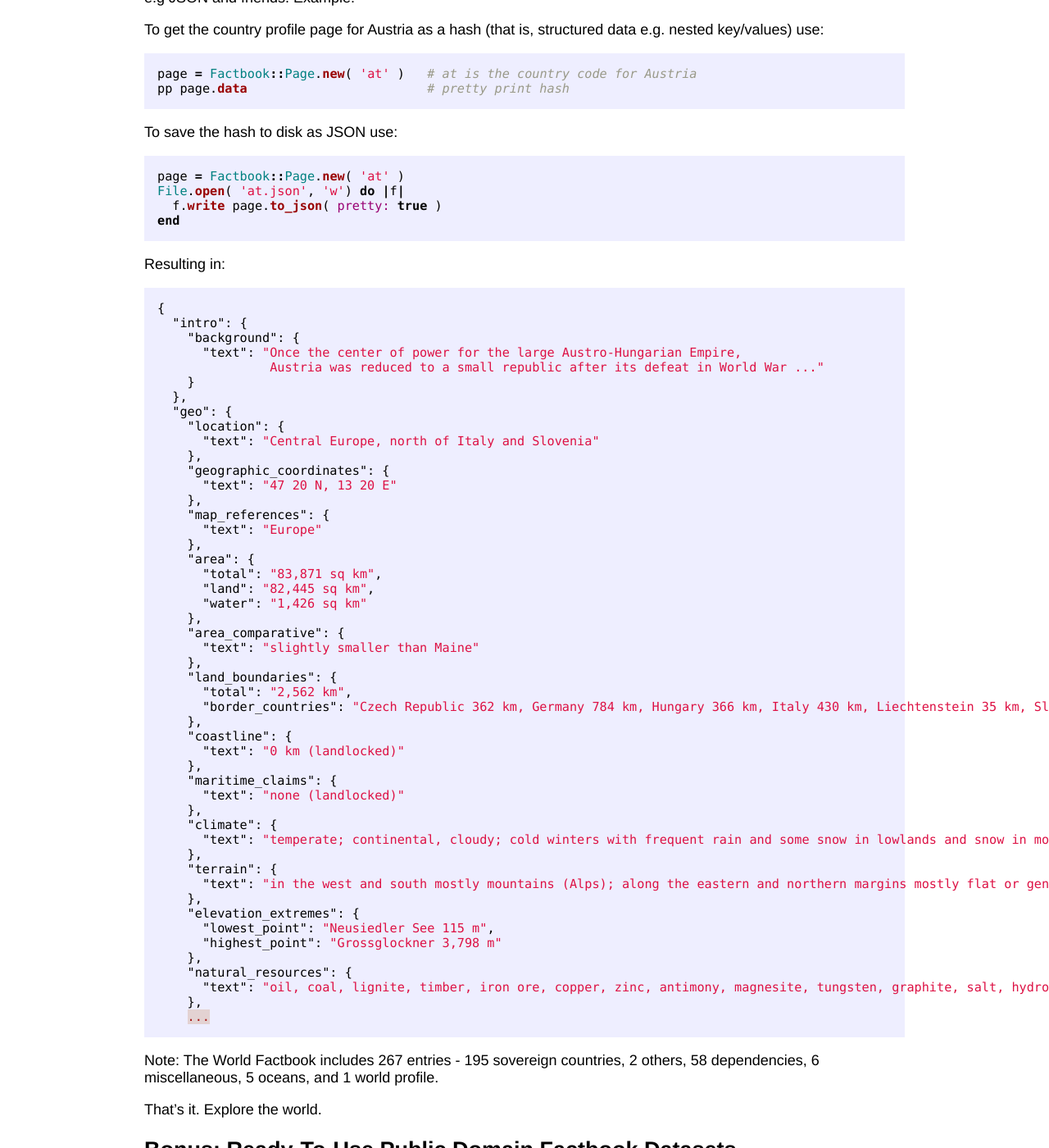
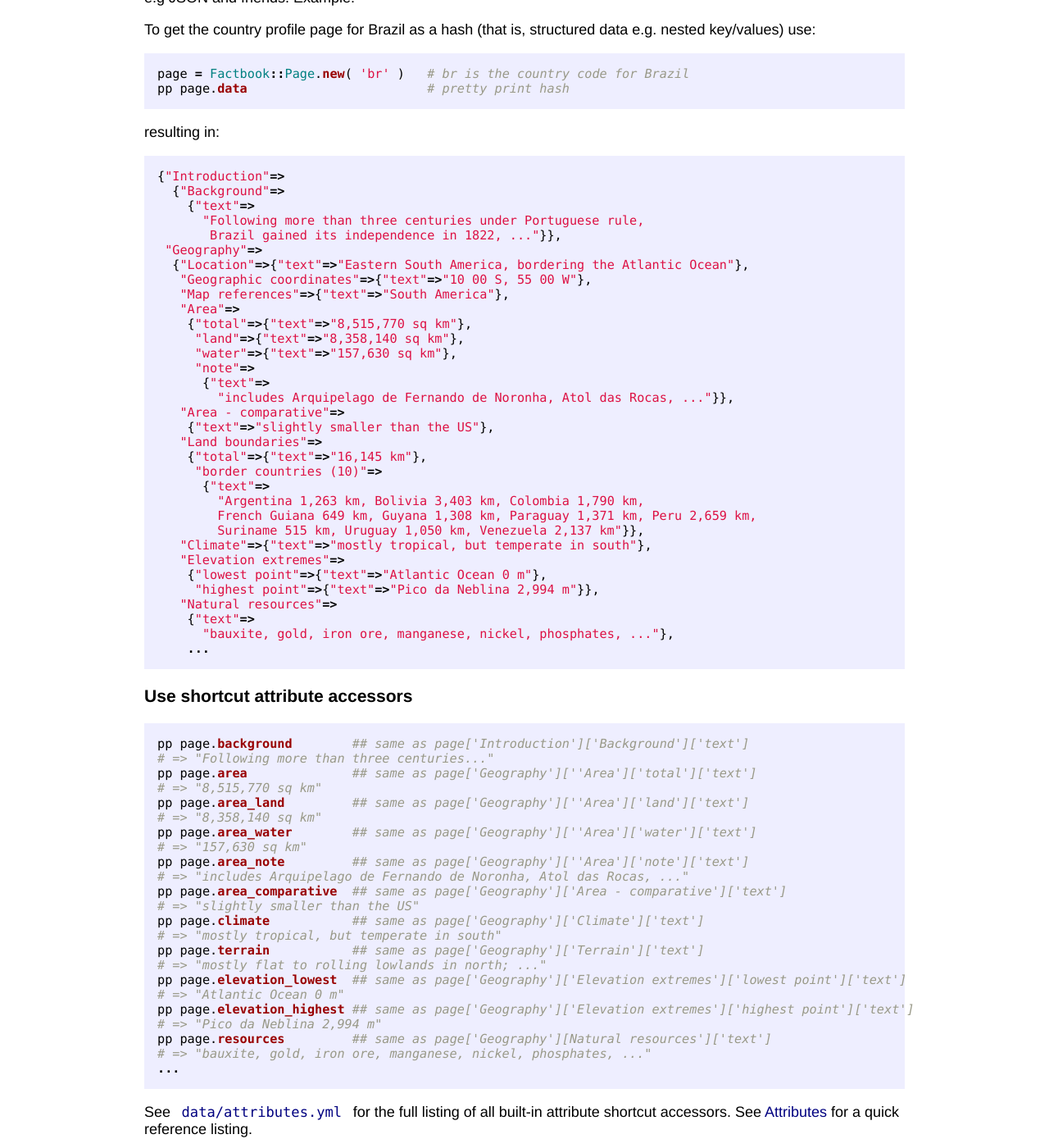
Before and after one commit to wongatron/calendar, a Jekyll site: the page built from 02-factbook.md, in a window 1280 px wide and 1400 px high, scrolled down 513 px. Shown: the whole window at 82% size. Built offline with Jekyll 4.4.1, drawn with Linux system fonts in a browser that asks for light colours; our own code applies the rules of GitHub Pages for plain Markdown files; some of the changed text lies outside the part shown.

Commit message:
Update 02-factbook.md

````diff
--- a/02-factbook.md
+++ b/02-factbook.md
@@ -21,76 +21,165 @@ The factbook library ships with scripts for the world factbook that let you turn
 e.g JSON and friends. Example:
 
 
-To get the country profile page for Austria as a hash (that is, structured data e.g. nested key/values)
+To get the country profile page for Brazil as a hash (that is, structured data e.g. nested key/values)
 use:
 
 ``` ruby
-page = Factbook::Page.new( 'at' )   # at is the country code for Austria
+page = Factbook::Page.new( 'br' )   # br is the country code for Brazil
 pp page.data                        # pretty print hash
 ```
 
-To save the hash to disk as JSON use:
+resulting in:
 
 ``` ruby
-page = Factbook::Page.new( 'at' )
-File.open( 'at.json', 'w') do |f|
-  f.write page.to_json( pretty: true )
+{"Introduction"=>
+  {"Background"=>
+    {"text"=>
+      "Following more than three centuries under Portuguese rule,
+       Brazil gained its independence in 1822, ..."}},
+ "Geography"=>
+  {"Location"=>{"text"=>"Eastern South America, bordering the Atlantic Ocean"},
+   "Geographic coordinates"=>{"text"=>"10 00 S, 55 00 W"},
+   "Map references"=>{"text"=>"South America"},
+   "Area"=>
+    {"total"=>{"text"=>"8,515,770 sq km"},
+     "land"=>{"text"=>"8,358,140 sq km"},
+     "water"=>{"text"=>"157,630 sq km"},
+     "note"=>
+      {"text"=>
+        "includes Arquipelago de Fernando de Noronha, Atol das Rocas, ..."}},
+   "Area - comparative"=>
+    {"text"=>"slightly smaller than the US"},
+   "Land boundaries"=>
+    {"total"=>{"text"=>"16,145 km"},
+     "border countries (10)"=>
+      {"text"=>
+        "Argentina 1,263 km, Bolivia 3,403 km, Colombia 1,790 km,
+        French Guiana 649 km, Guyana 1,308 km, Paraguay 1,371 km, Peru 2,659 km,
+        Suriname 515 km, Uruguay 1,050 km, Venezuela 2,137 km"}},
+   "Climate"=>{"text"=>"mostly tropical, but temperate in south"},
+   "Elevation extremes"=>
+    {"lowest point"=>{"text"=>"Atlantic Ocean 0 m"},
+     "highest point"=>{"text"=>"Pico da Neblina 2,994 m"}},
+   "Natural resources"=>
+    {"text"=>
+      "bauxite, gold, iron ore, manganese, nickel, phosphates, ..."},
+    ...
+```
+
+### Use shortcut attribute accessors
+
+``` ruby
+pp page.background        ## same as page['Introduction']['Background']['text']
+# => "Following more than three centuries..."
+pp page.area              ## same as page['Geography'][''Area']['total']['text']
+# => "8,515,770 sq km"
+pp page.area_land         ## same as page['Geography'][''Area']['land']['text']
+# => "8,358,140 sq km"
+pp page.area_water        ## same as page['Geography'][''Area']['water']['text']
+# => "157,630 sq km"
+pp page.area_note         ## same as page['Geography'][''Area']['note']['text']
+# => "includes Arquipelago de Fernando de Noronha, Atol das Rocas, ..."
+pp page.area_comparative  ## same as page['Geography']['Area - comparative']['text']
+# => "slightly smaller than the US"
+pp page.climate           ## same as page['Geography']['Climate']['text']
+# => "mostly tropical, but temperate in south"
+pp page.terrain           ## same as page['Geography']['Terrain']['text']
+# => "mostly flat to rolling lowlands in north; ..."
+pp page.elevation_lowest  ## same as page['Geography']['Elevation extremes']['lowest point']['text']
+# => "Atlantic Ocean 0 m"
+pp page.elevation_highest ## same as page['Geography']['Elevation extremes']['highest point']['text']
+# => "Pico da Neblina 2,994 m"
+pp page.resources         ## same as page['Geography'][Natural resources']['text']
+# => "bauxite, gold, iron ore, manganese, nickel, phosphates, ..."
+...
+```
+
+See [`data/attributes.yml`](https://github.com/factbook/factbook/blob/master/data/attributes.yml) for the full listing of all built-in attribute shortcut accessors.
+See [Attributes](https://github.com/factbook/factbook/blob/master/ATTRIBUTES.md) for a quick reference listing.
+
+
+### Save to disk as JSON
+
+``` ruby
+page = Factbook::Page.new( 'br' )
+File.open( 'br.json', 'w') do |f|
+  f.write page.to_json
 end
 ```
 
-Resulting in:
 
-``` json
-{
-  "intro": {
-    "background": {
-      "text": "Once the center of power for the large Austro-Hungarian Empire,
-               Austria was reduced to a small republic after its defeat in World War ..."
-    }
-  },
-  "geo": {
-    "location": {
-      "text": "Central Europe, north of Italy and Slovenia"
-    },
-    "geographic_coordinates": {
-      "text": "47 20 N, 13 20 E"
-    },
-    "map_references": {
-      "text": "Europe"
-    },
-    "area": {
-      "total": "83,871 sq km",
-      "land": "82,445 sq km",
-      "water": "1,426 sq km"
-    },
-    "area_comparative": {
-      "text": "slightly smaller than Maine"
-    },
-    "land_boundaries": {
-      "total": "2,562 km",
-      "border_countries": "Czech Republic 362 km, Germany 784 km, Hungary 366 km, Italy 430 km, Liechtenstein 35 km, Slovakia 91 km, Slovenia 330 km, Switzerland 164 km"
-    },
-    "coastline": {
-      "text": "0 km (landlocked)"
-    },
-    "maritime_claims": {
-      "text": "none (landlocked)"
-    },
-    "climate": {
-      "text": "temperate; continental, cloudy; cold winters with frequent rain and some snow in lowlands and snow in mountains; moderate summers with occasional showers"
-    },
-    "terrain": {
-      "text": "in the west and south mostly mountains (Alps); along the eastern and northern margins mostly flat or gently sloping"
-    },
-    "elevation_extremes": {
-      "lowest_point": "Neusiedler See 115 m",
-      "highest_point": "Grossglockner 3,798 m"
-    },
-    "natural_resources": {
-      "text": "oil, coal, lignite, timber, iron ore, copper, zinc, antimony, magnesite, tungsten, graphite, salt, hydropower"
-    },
-    ...
+### List all codes
+
+``` ruby
+Factbook.codes.each do |code|
+  pp code
+end
 ```
+
+resulting in:
+
+``` ruby
+#<struct Factbook::Codes::Code
+ code="af",
+ name="Afghanistan",
+ category="Countries",
+ region="South Asia">
+#<struct Factbook::Codes::Code
+ code="al",
+ name="Albania",
+ category="Countries",
+ region="Europe">
+#<struct Factbook::Codes::Code
+ code="ag",
+ name="Algeria",
+ category="Countries",
+ region="Africa">
+#<struct Factbook::Codes::Code
+ code="an",
+ name="Andorra",
+ category="Countries",
+ region="Europe">
+...
+```
+
+Note: You can filter codes by category e.g. Countries, Dependencies, Miscellaneous, Oceans, etc.
+and/or by region e.g. Africa, Europe, South Asia, Central America and Caribbean, etc.
+
+
+``` ruby
+
+assert_equal 261, Factbook.codes.size
+
+## categories
+assert_equal 195, Factbook.codes.countries.size
+assert_equal  52, Factbook.codes.dependencies.size
+assert_equal   5, Factbook.codes.oceans.size
+assert_equal   1, Factbook.codes.world.size
+assert_equal   2, Factbook.codes.others.size
+assert_equal   6, Factbook.codes.misc.size
+
+## regions
+assert_equal  55, Factbook.codes.europe.size
+assert_equal   9, Factbook.codes.south_asia.size
+assert_equal   6, Factbook.codes.central_asia.size
+assert_equal  22, Factbook.codes.east_n_souteast_asia.size
+assert_equal  19, Factbook.codes.middle_east.size
+assert_equal  56, Factbook.codes.africa.size
+assert_equal   7, Factbook.codes.north_america.size
+assert_equal  33, Factbook.codes.central_america_n_caribbean.size
+assert_equal  14, Factbook.codes.south_america.size
+assert_equal  30, Factbook.codes.australia_oceania.size
+assert_equal   4, Factbook.codes.antartica.size
+assert_equal   5, Factbook.codes.region('Oceans').size
+assert_equal   1, Factbook.codes.region('World').size
+
+## categories + regions
+assert_equal  45, Factbook.codes.countries.europe.size
+...
+```
+
+See [`data/codes.csv`](https://github.com/factbook/factbook/blob/master/data/codes.csv) for the built-in listing of all codes with categories and regions.
 
 
 Note: The World Factbook includes 267 entries - 195 sovereign countries, 2 others, 58 dependencies, 6 miscellaneous,
@@ -103,6 +192,6 @@ That's it. Explore the world.
 ## Bonus: Ready-To-Use Public Domain Factbook Datasets
 
 [opendatajson/factbook.json](https://github.com/opendatajson/factbook.json) - open (public domain)
-factbook country profiles in JSON for all the world's countries (using internet domain names
-for country codes e.g. Austria is `at.json` not `au.json`,
-Germany is `de.json` not `gm.json` and so on)
+factbook country profiles in JSON for all the world's countries.
+Note: All country profiles use the "official" two-letter GEC (formerly FIPS) codes
+and NOT the ISO codes (you might be used to) e.g. au for Austria (and not at), gm for Germany (and not de), and so on.
````
